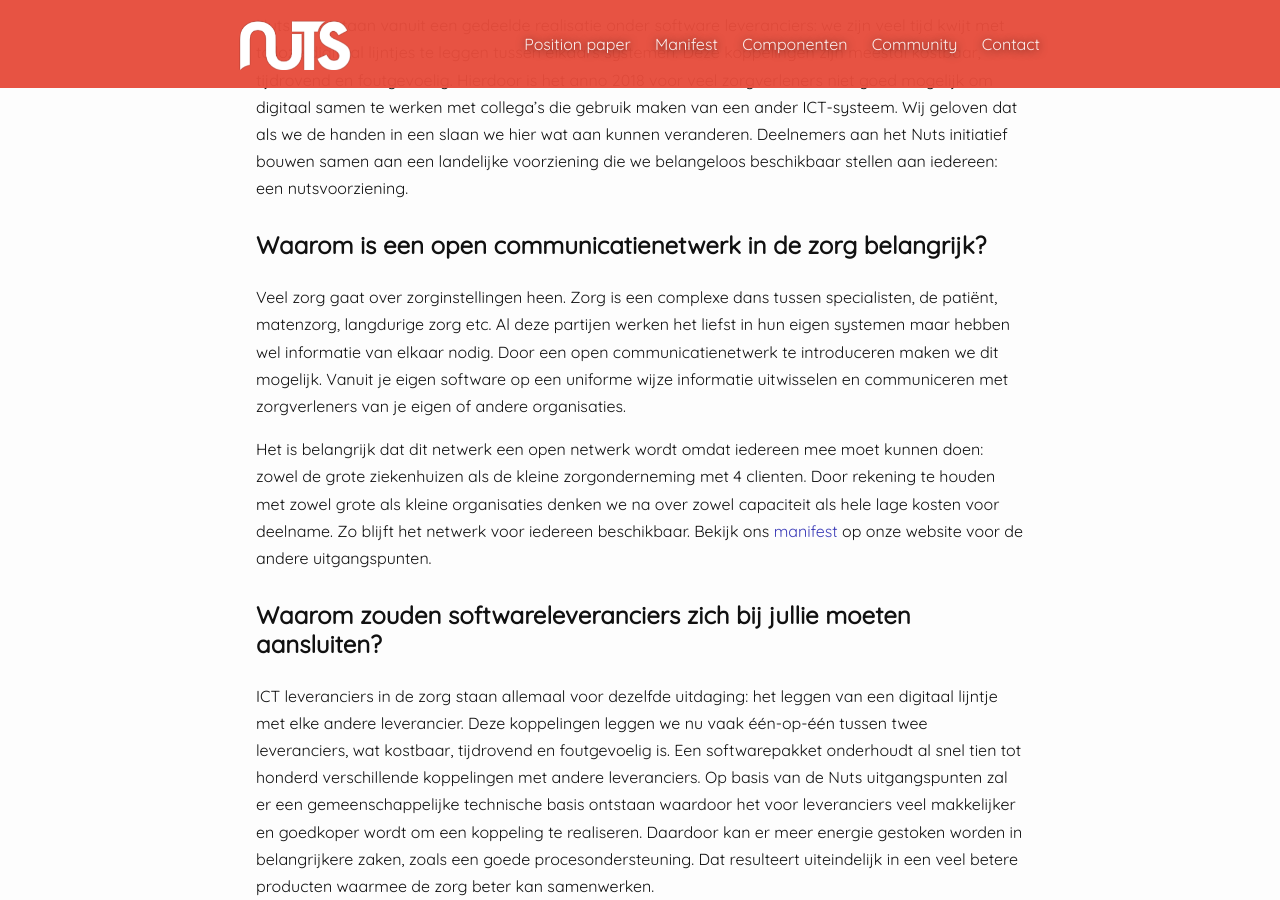
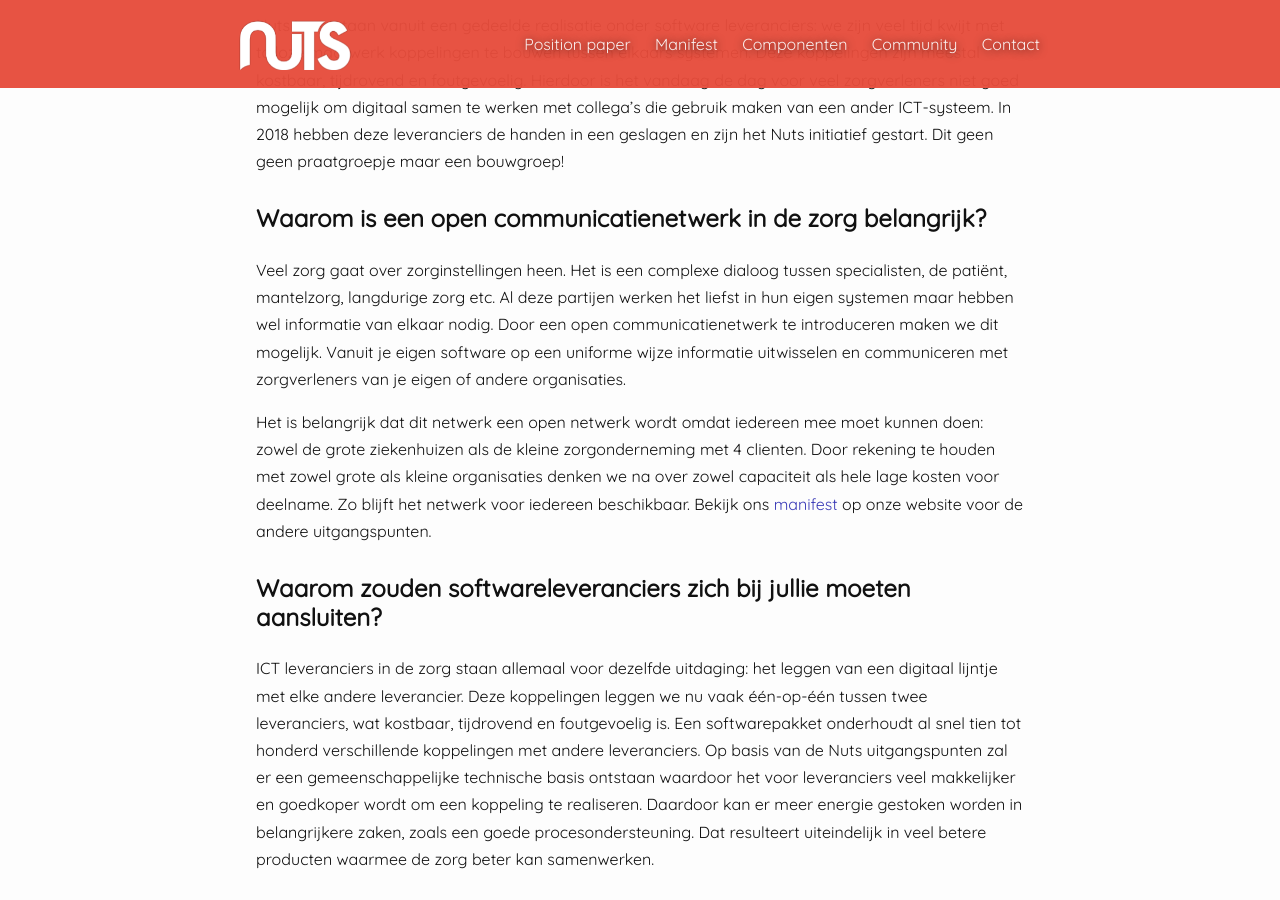
Before and after one commit to nuts-foundation/nuts-webpresence, a Jekyll site: the page built from q-and-a.md, in a window 1280 px wide and 900 px high, scrolled down 879 px. Built offline with Jekyll 4.4.1, drawn with Linux system fonts in a browser that asks for light colours; some of the changed text lies outside the part shown.

Commit message:
Fixed most of the feedback

```diff
--- a/q-and-a.md
+++ b/q-and-a.md
@@ -14,18 +14,18 @@
 
 ## Hoe is Nuts ontstaan?
 
-Nuts is ontstaan vanuit een gedeelde realisatie onder software leveranciers: we zijn veel tijd kwijt met talloze digitaal lijntjes te leggen tussen elkaars systemen. Deze koppelingen zijn meestal kostbaar, tijdrovend en foutgevoelig. Hierdoor is het anno 2018 voor veel zorgverleners niet goed mogelijk om digitaal samen te werken met collega's die gebruik maken van een ander ICT-systeem. Wij geloven dat als we de handen in een slaan we hier wat aan kunnen veranderen. Deelnemers aan het Nuts initiatief bouwen samen aan een landelijke voorziening die we belangeloos beschikbaar stellen aan iedereen: een nutsvoorziening.
+Nuts is ontstaan vanuit een gedeelde realisatie onder software leveranciers: we zijn veel tijd kwijt met talloze maatwerk koppelingen te bouwen tussen elkaars systemen. Deze koppelingen zijn meestal kostbaar, tijdrovend en foutgevoelig. Hierdoor is het vandaag de dag voor veel zorgverleners niet goed mogelijk om digitaal samen te werken met collega's die gebruik maken van een ander ICT-systeem. In 2018 hebben deze leveranciers de handen in een geslagen en zijn het Nuts initiatief gestart. Dit geen geen praatgroepje maar een bouwgroep!
 
 ## Waarom is een open communicatienetwerk in de zorg belangrijk?
 
-Veel zorg gaat over zorginstellingen heen. Zorg is een complexe dans tussen specialisten, de patiënt, matenzorg, langdurige zorg etc. Al deze partijen werken het liefst in hun eigen systemen maar hebben wel informatie van elkaar nodig. Door een open communicatienetwerk te introduceren maken we dit mogelijk. Vanuit je eigen software op een uniforme wijze informatie uitwisselen en communiceren met zorgverleners van je eigen of andere organisaties.
+Veel zorg gaat over zorginstellingen heen. Het is een complexe dialoog tussen specialisten, de patiënt, mantelzorg, langdurige zorg etc. Al deze partijen werken het liefst in hun eigen systemen maar hebben wel informatie van elkaar nodig. Door een open communicatienetwerk te introduceren maken we dit mogelijk. Vanuit je eigen software op een uniforme wijze informatie uitwisselen en communiceren met zorgverleners van je eigen of andere organisaties.
 
 Het is belangrijk dat dit netwerk een open netwerk wordt omdat iedereen mee moet kunnen doen: zowel de grote ziekenhuizen als de kleine zorgonderneming met 4 clienten. Door rekening te houden met zowel grote als kleine organisaties denken we na over zowel capaciteit als hele lage kosten voor deelname. Zo blijft het netwerk voor iedereen beschikbaar.
 Bekijk ons [manifest](/manifest) op onze website voor de andere uitgangspunten.
 
 ## Waarom zouden softwareleveranciers zich bij jullie moeten aansluiten?
 
-ICT leveranciers in de zorg staan allemaal voor dezelfde uitdaging: het leggen van een digitaal lijntje met elke andere leverancier. Deze koppelingen leggen we nu vaak één-op-één tussen twee leveranciers, wat kostbaar, tijdrovend en foutgevoelig is. Een softwarepakket onderhoudt al snel tien tot honderd verschillende koppelingen met andere leveranciers. Op basis van de Nuts uitgangspunten zal er een gemeenschappelijke technische basis ontstaan waardoor het voor leveranciers veel makkelijker en goedkoper wordt om een koppeling te realiseren. Daardoor kan er meer energie gestoken worden in belangrijkere zaken, zoals een goede procesondersteuning. Dat resulteert uiteindelijk in een veel betere producten waarmee de zorg beter kan samenwerken.
+ICT leveranciers in de zorg staan allemaal voor dezelfde uitdaging: het leggen van een digitaal lijntje met elke andere leverancier. Deze koppelingen leggen we nu vaak één-op-één tussen twee leveranciers, wat kostbaar, tijdrovend en foutgevoelig is. Een softwarepakket onderhoudt al snel tien tot honderd verschillende koppelingen met andere leveranciers. Op basis van de Nuts uitgangspunten zal er een gemeenschappelijke technische basis ontstaan waardoor het voor leveranciers veel makkelijker en goedkoper wordt om een koppeling te realiseren. Daardoor kan er meer energie gestoken worden in belangrijkere zaken, zoals een goede procesondersteuning. Dat resulteert uiteindelijk in veel betere producten waarmee de zorg beter kan samenwerken.
 
 ## Wat is het verdienmodel?
 
@@ -33,15 +33,15 @@
 
 ## Hoe gaat het straks werken voor gebruikers?
 
-Zowel de patiënt als de zorgmedewerker zal niet direct met Nuts werken. De patiënt krijgt een PGO zoals dat nu door MedMij wordt uitgewerkt. Ook de medewerker blijft gewoon zelf een software leverancier kiezen voor de procesondersteuning. Op de achtergrond zullen gegevens tussen deze systemen worden uitgewisseld met behulp van Nuts. Het voordeel hiervan is dat patiënten toestemmingen één keer op uniforme wijze kunnen vastleggen in bijvoorbeeld hun PGO. Zorgverleners kunnen op hun beurt weer inloggen in de diverse systemen met één identiteit. En wat de zorgverlener ook in welk systeem dan ook doet met de data van de patiënt, de patiënt kan dit altijd vanuit het eigen PGO weer inzien. Dat is het voordeel van een universele infrastructuur.
+Zowel de patiënt als de zorgmedewerker zal niet direct met Nuts werken. De patiënt krijgt een Persoonlijke gezondheidsomgeving (PGO) zoals dat nu door [MedMij](https://medmij.nl) wordt uitgewerkt. Ook de medewerker blijft gewoon zelf een software leverancier kiezen voor de procesondersteuning. Op de achtergrond zullen gegevens tussen deze systemen worden uitgewisseld met behulp van Nuts. Het voordeel hiervan is dat patiënten toestemmingen één keer op uniforme wijze kunnen vastleggen in bijvoorbeeld hun PGO. Zowel de patient als het netwerk van zorgverleners kunnen meedoen in de dialoog. Dat is het voordeel van een universele infrastructuur.
 
 ## Waarom is er niet al zoiets als Nuts?
 
 Deels omdat Nuts een kind van deze tijd is. We zien in de laatste jaren een aantal trends:
 * Het digitaal samenwerken in de zorg wordt steeds belangrijker.
-* Er is een steeds grotere behoeften aan systemen die privacy van de burgers kan waarborgen.
+* Er is een steeds grotere behoeften aan systemen die privacy van de burgers kunnen waarborgen.
 * De technologie om decentraal en veilig informatie uit te wisselen wordt steeds volwassener.
-De bovenstaande punten gecombineerd vragen om een nieuwe aanpak en maakt dat wij als leveranciers nu dit initiatief hebben opgestart. Iets wat een aantal jaren misschien nog niet mogelijk was.
+De bovenstaande punten vragen om een nieuwe aanpak en maken dat wij als leveranciers nu dit initiatief hebben opgestart. Iets wat een aantal jaren geleden nog niet mogelijk was.
 
 En deels misschien ook omdat het business model vrij lastig is. Het is een probleem waar iedereen last van heeft, maar zodra je er geld voor gaat vragen versnippert de markt en bereik je dus niet je doel. Dus moeten we dit pre-concurrentieel met elkaar oplossen, en marktwerking heeft daarbij eigenlijk in de weg gezeten.
 
```
